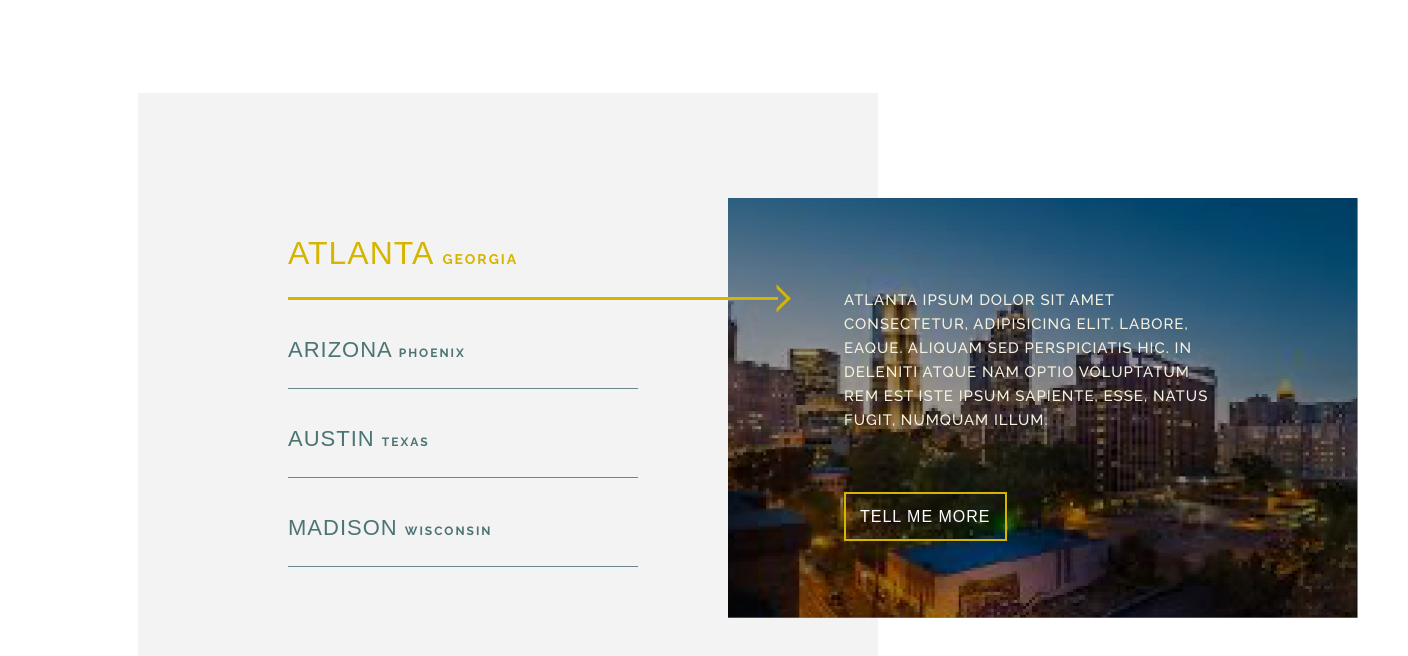
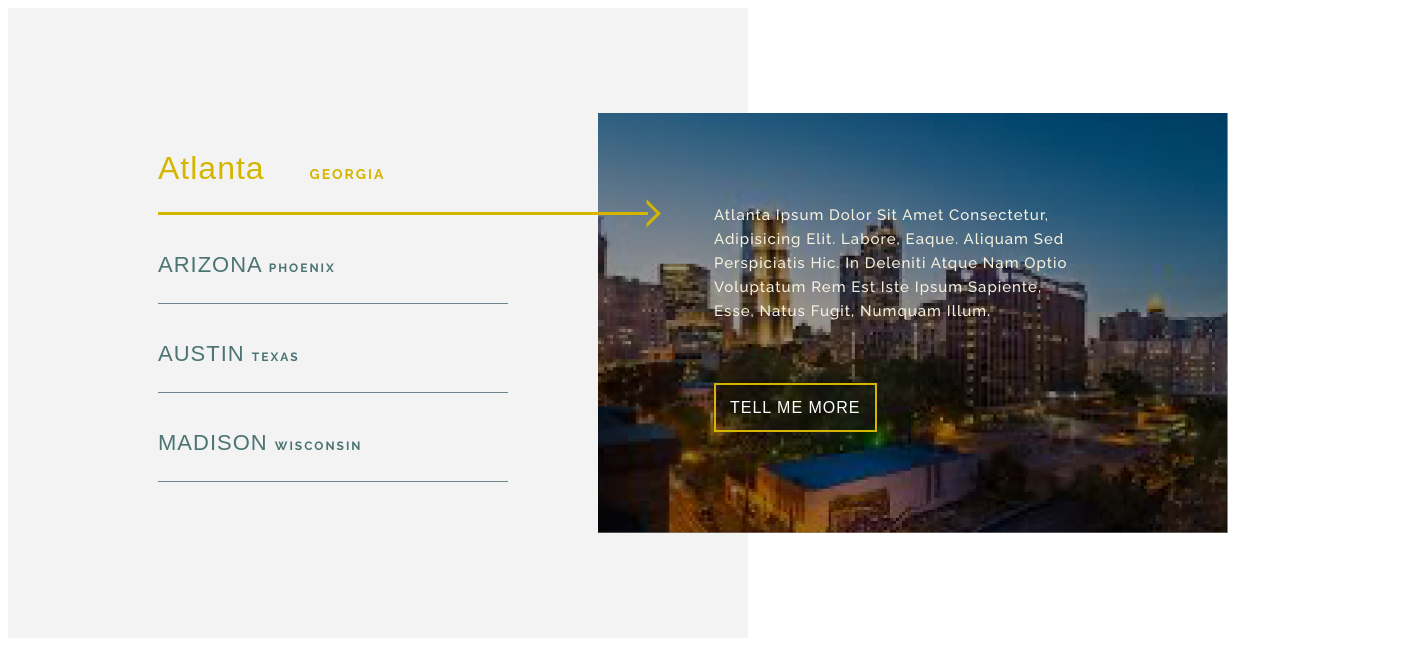
Before and after one commit to ukrmatsypula/fromTabsToAccordion, a website: page #src/index.html in a window 1280 px wide. Shown: the whole page, 1408 px wide, since content can reach past the window. Drawn offline with nearby package versions, Linux system fonts and the light colour scheme; files that its build step writes are made by us from their sources.

Commit message:
fix small bugs

```diff
--- a/#src/js/app.js
+++ b/#src/js/app.js
@@ -30,7 +30,8 @@ $(function () {
     }
   }
 
-  function mobileAccordionHandler() {
+  function mobileAccordionHandler(e) {
+    if (!$(e.target).closest(".faq-tab-content").length) {
       $(this)
         .toggleClass("faq-tab__item--active")
         .children(".faq-tab-collapse")
@@ -44,6 +45,7 @@ $(function () {
         .find(".faq-tab-content")
         .slideUp();
     }
+  }
 
   $(window).on("resize", checkScreenWidth);
   $(window).off("resize", checkScreenWidth);
--- a/#src/scss/style.scss
+++ b/#src/scss/style.scss
@@ -47,16 +47,16 @@ img {
 }
 
 .container {
+  width: 100%;
   max-width: 1440px;
   margin: 0 auto;
 }
 
 .main-content {
+  width: 100%;
   display: inline-flex;
-  height: 800px;
   align-items: center;
   justify-content: center;
-  width: 1000px;
 }
 
 .left-square-container {
@@ -68,10 +68,9 @@ img {
   z-index: 0;
 
   .content {
-    display: flex;
+    display: block;
     position: absolute;
 
-    // right side
     .faq-tab-collapse {
       position: absolute;
       top: 0;
@@ -109,6 +108,7 @@ img {
         z-index: 3;
         position: relative;
         letter-spacing: 1px;
+        text-transform: capitalize;
       }
 
       &-btn {
@@ -146,7 +146,7 @@ img {
     align-items: baseline;
     width: 350px;
     border-bottom: 1px solid rgba(19, 64, 72, 60%);
-    transition: width 0.2s linear, color 0.2s linear;
+    transition: width 0.2s linear, color 0.2s linear, text-transform 0.2s linear;
     cursor: pointer;
     transition: opacity 0.2s linear;
 
@@ -160,13 +160,13 @@ img {
       border-bottom: 3px solid rgba(214, 181, 0);
       width: 490px;
       transition: width 0.2s linear, color 0.2s linear;
-      // position: relative;
       z-index: 5;
 
       .faq-tab__item-city {
         font-size: 32px;
         width: 100%;
-        transition: width 0.2s linear;
+        transition: width 0.2s linear, text-transform 0.2s linear;
+        text-transform: capitalize;
 
         &::after {
           content: "";
@@ -184,6 +184,8 @@ img {
       }
       .faq-tab__item-country {
         font-size: 14px;
+        margin-left: 35px;
+        transition: margin-left 0.2s linear;
       }
     }
 
@@ -198,14 +200,15 @@ img {
       font-weight: 700;
       font-family: "Raleway", sans-serif;
       letter-spacing: 2px;
-      transition: font-size 0.2s linear;
+      transition: font-size 0.2s linear, text-transform 0.2s linear,
+        margin-left 0.2s linear;
+      text-transform: uppercase;
     }
   }
 }
 
 @media (max-width: 767px) {
   .main-content {
-    width: initial;
     height: initial;
   }
 
@@ -236,7 +239,7 @@ img {
   }
 
   .faq-tab {
-    width: calc(100% - 20px);
+    min-width: unset;
 
     &__item {
       position: relative;
@@ -246,10 +249,9 @@ img {
       max-width: 100%;
       padding-top: 0;
       padding-bottom: 20px;
+      width: calc(100% - 20px);
 
       &--active {
-        width: 350px;
-
         .faq-tab__item-city {
           font-size: 22px;
           margin-bottom: 50px;
@@ -264,6 +266,10 @@ img {
 
         .faq-tab__item-country {
           font-size: 12px;
+        }
+
+        .faq-tab__item {
+          width: calc(100% - 20px);
         }
       }
 
```
Also changed, not shown: dist/css/style.css, dist/css/style.min.css, dist/js/app.js, dist/js/app.min.js, 1 other file. Lines whose indentation alone changed are shown as unchanged.
